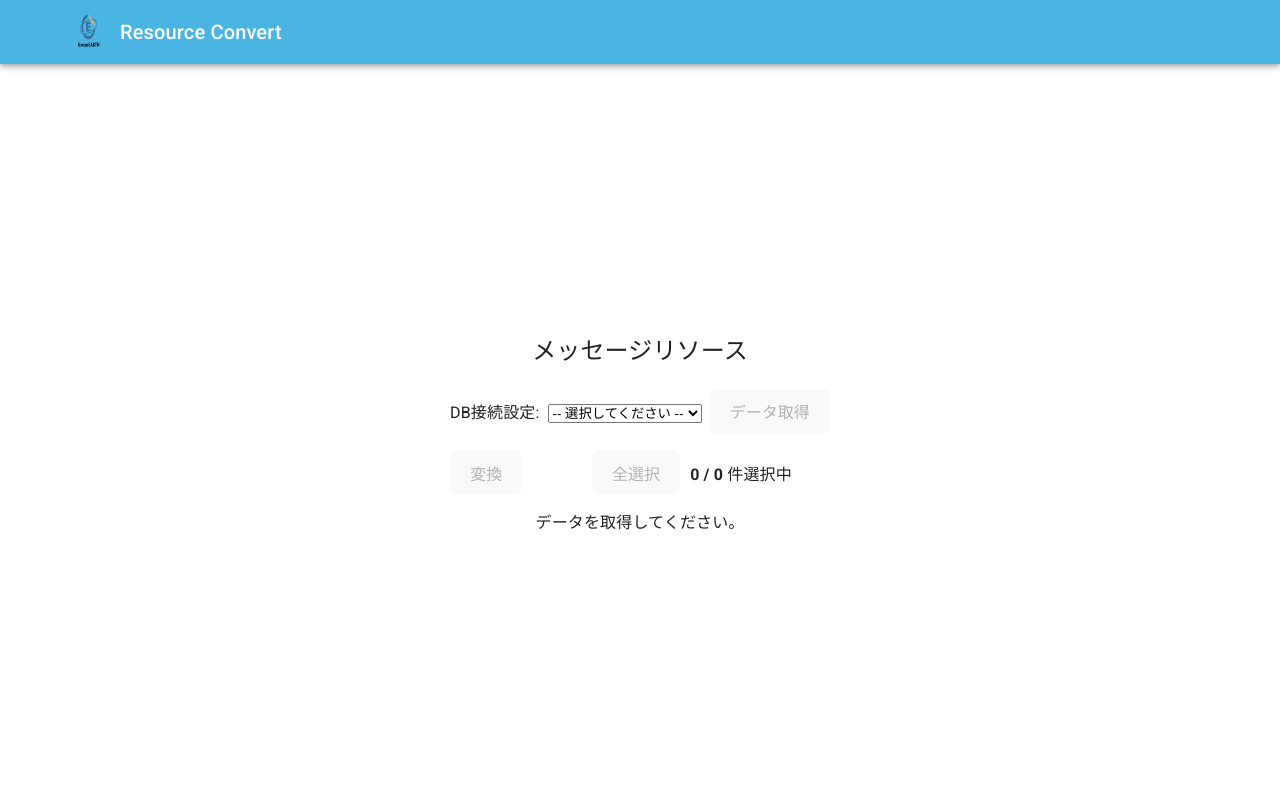
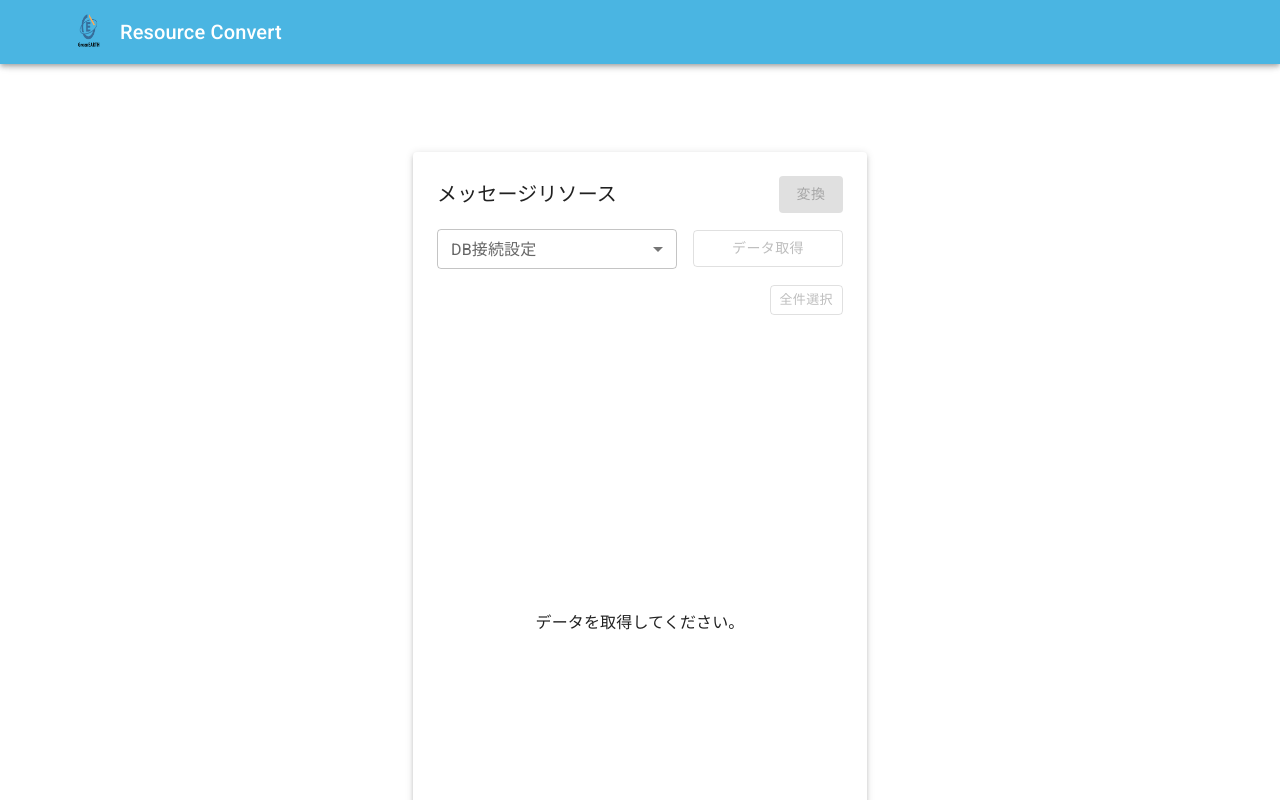
Before and after one commit to shinya-git-jp/ResourceConvert, a React (Vite) app in the folder view/: page /message-resource in a window 1280 px wide. Shown: the top 800 px of the page. Built offline with nearby package versions, Linux system fonts and the light colour scheme; some icons are missing.

Commit message:
メッセージリソース一覧表示画面のデザイン修正

```diff
--- a/view/index.html
+++ b/view/index.html
@@ -5,7 +5,7 @@
     <!-- <link rel="icon" type="image/svg+xml" href="/vite.svg" /> -->
      <link rel="icon" type="image/png" href="/icon.png" />
     <meta name="viewport" content="width=device-width, initial-scale=1.0" />
-    <title>practice</title>
+    <title>Resource Convert</title>
     <link
       rel="stylesheet"
       href="https://fonts.googleapis.com/css?family=Roboto:300,400,500,700&display=swap"
--- a/view/src/errorMessage/ErrorMessageDisplay.tsx
+++ b/view/src/errorMessage/ErrorMessageDisplay.tsx
@@ -150,6 +150,7 @@ const ErrorMessageDisplay: React.FC = () => {
         <table className="w-full border-collapse border border-gray-400 text-sm">
           <thead className="bg-gray-200">
             <tr>
+              <th className="border border-gray-400 p-2">選択</th>
               <th className="border border-gray-400 p-2">ObjectID</th>
               <th className="border border-gray-400 p-2">ErrorNo</th>
               <th className="border border-gray-400 p-2">ErrorType</th>
--- a/view/src/message/MessageResourceDisplay.tsx
+++ b/view/src/message/MessageResourceDisplay.tsx
@@ -1,7 +1,30 @@
 import { useEffect, useState } from "react";
 import { useNavigate } from "react-router-dom";
-import "../App.css";
-import type { DbConfig } from "../types/DbConfig"; // DbConfig をインポート
+// import "../App.css";
+import type { DbConfig } from "../types/DbConfig";
+
+// MUIコンポーネントをインポート
+import {
+  Container,
+  Paper,
+  Box,
+  Typography,
+  FormControl,
+  InputLabel,
+  Select,
+  MenuItem,
+  Button,
+  TableContainer,
+  Table,
+  TableHead,
+  TableBody,
+  TableRow,
+  TableCell,
+  Checkbox,
+  CircularProgress,
+  TextField,
+  type SelectChangeEvent,
+} from "@mui/material";
 
 interface SLocalizationLabel {
   objectID: string;
@@ -20,9 +43,11 @@ interface EditableLabel extends SLocalizationLabel {
 // DbConnection.tsx からキーを拝借
 const LOCAL_STORAGE_KEY = "dbConfigs";
 
+const TABLE_AREA_MIN_HEIGHT_PX = 600;
+
 function MessageResourceDisplay() {
   const [labels, setLabels] = useState<EditableLabel[]>([]);
-  const [loading, setLoading] = useState(false); // 初期状態は false に
+  const [loading, setLoading] = useState(false);
   const navigate = useNavigate();
 
   // DB接続設定関連の state
@@ -38,9 +63,6 @@ function MessageResourceDisplay() {
     if (saved) {
       const configs: DbConfig[] = JSON.parse(saved);
       setDbConfigs(configs);
-      // if (configs.length > 0) {
-      //   setSelectedConfigName(configs[0].name); // デフォルトで最初の設定を選択
-      // }
     }
   }, []);
 
@@ -53,16 +75,15 @@ function MessageResourceDisplay() {
     }
 
     setLoading(true);
-    setLabels([]); // 取得前にリストをクリア
+    // setLabels([]); // 取得前にリストをクリア
     setSelectedObjectIDs(new Set());
 
-    // DB接続情報をPOSTで送信する
     fetch("http://localhost:8080/api/labels/fetch", {
-      method: "POST", // POSTメソッドに変更
+      method: "POST",
       headers: {
         "Content-Type": "application/json",
       },
-      body: JSON.stringify(selectedConfig), // 選択したDB設定を送信
+      body: JSON.stringify(selectedConfig),
     })
       .then((response) => {
         if (!response.ok) {
@@ -71,7 +92,6 @@ function MessageResourceDisplay() {
         return response.json();
       })
       .then((data: SLocalizationLabel[]) => {
-        // EditableLabel に変換 (messageId を空で初期化)
         const editableData = data.map(d => ({ ...d, messageId: "" }));
         setLabels(editableData);
         setLoading(false);
@@ -79,13 +99,13 @@ function MessageResourceDisplay() {
       .catch((error) => {
         console.error(error);
         alert(error.message || "データ取得に失敗しました");
+        setLabels([]);
         setLoading(false);
       });
   };
 
   // 変換画面への遷移
   const handleConvert = () => {
-    // 選択されているラベルのみをフィルタリング
     const selectedLabels = labels.filter(label =>
       selectedObjectIDs.has(label.objectID)
     );
@@ -116,7 +136,7 @@ function MessageResourceDisplay() {
   };
 
   const handleSelectAll = () => {
-    if (selectedObjectIDs.size === labels.length) {
+    if (isAllSelected) {
       setSelectedObjectIDs(new Set());
     } else {
       const allObjectIDs = new Set(labels.map(l => l.objectID));
@@ -127,73 +147,127 @@ function MessageResourceDisplay() {
   const isAllSelected = labels.length > 0 && selectedObjectIDs.size === labels.length;
 
   return (
-    <div className="App">
-      <h2>メッセージリソース</h2>
+    <Container maxWidth="lg" sx={{ mt: 4 }}>
+      <Paper elevation={3} sx={{ p: 3 , overflowX:'auto'}}>
 
-      <div style={{ marginBottom: "16px" }}>
-        <label>DB接続設定:
-          <select
-            value={selectedConfigName}
-            onChange={(e) => setSelectedConfigName(e.target.value)}
-            style={{ marginLeft: "8px", marginRight: "8px" }}
+        <Box
+          sx={{
+            display: "flex",
+            justifyContent: "space-between",
+            alignItems: "center",
+            mb: 2,
+          }}
         >
-            <option value="">-- 選択してください --</option>
-            {dbConfigs.map(config => (
-              <option key={config.name} value={config.name}>
-                {config.name}
-              </option>
-            ))}
-          </select>
-        </label>
-        <button onClick={handleFetchData} disabled={loading || !selectedConfigName}>
-          {loading ? "読み込み中..." : "データ取得"}
-        </button>
-      </div>
-
-      <div style={{ margin: "10px 0", display: "flex", justifyContent: "space-between", alignItems: "center", maxWidth: "90%" }}>
-        <button
+          <Typography variant="h6">
+            メッセージリソース
+          </Typography>
+          <Button
+            variant="contained"
             onClick={handleConvert}
             disabled={selectedObjectIDs.size === 0}
           >
             変換
-        </button>
-        <div>
-          <button onClick={handleSelectAll} disabled={labels.length === 0} style={{ marginRight: "10px" }}>
-            {isAllSelected ? "全解除" : "全選択"}
-          </button>
-          <strong>{selectedObjectIDs.size} / {labels.length} 件選択中</strong>
-        </div>
-      </div>
+          </Button>
+        </Box>
 
-      {loading && <div className="p-4">読み込み中...</div>}
+        <Box sx={{ display: "flex", alignItems: "center", mb: 2 }}>
+          <FormControl sx={{ minWidth: 240, mr: 2 }} size="small">
+            <InputLabel id="db-config-select-label">DB接続設定</InputLabel>
+            <Select
+              labelId="db-config-select-label"
+              label="DB接続設定"
+              value={selectedConfigName}
+              onChange={(e: SelectChangeEvent<string>) => setSelectedConfigName(e.target.value)}
+            >
+              <MenuItem value="">
+                <em>-- 選択してください --</em>
+              </MenuItem>
+              {dbConfigs.map(config => (
+                <MenuItem key={config.name} value={config.name}>
+                  {config.name}
+                </MenuItem>
+              ))}
+            </Select>
+          </FormControl>
+          <Button
+            sx={{ minWidth: '150px' }}
+            variant="outlined"
+            onClick={handleFetchData}
+            disabled={loading || !selectedConfigName}
+          >
+            {loading ? <CircularProgress size={24} sx={{mr: 1}} /> : null}
+            {loading ? "読み込み中..." : "データ取得"}
+          </Button>
+        </Box>
 
-      {!loading && labels.length > 0 && (
-        <table>
-          <thead>
-            <tr>
-              <th>メッセージID</th>
-              <th>Object ID</th>
-              <th>Category</th>
-              <th>Country1</th>
-              <th>Country2</th>
-              <th>Country3</th>
-              <th>Country4</th>
-              <th>Country5</th>
-            </tr>
-          </thead>
-          <tbody>
+        <Box sx={{ display: 'flex', justifyContent: 'flex-end', alignItems: 'center', mb: 1, minHeight: '30px' }}>
+          {labels.length > 0 && (
+            <Typography variant="body2" color="text.secondary" sx={{ mr: 3 }}>
+              <strong>{selectedObjectIDs.size} / {labels.length}</strong> 件選択中
+            </Typography>
+          )}
+          <Button
+                onClick={handleSelectAll}
+                size="small"
+                variant="outlined"
+                disabled={labels.length === 0}
+              >
+                {isAllSelected ? '全件解除' : '全件選択'}
+          </Button>
+        </Box>
+
+          {loading && (
+            <Box
+              sx={{
+                display: "flex",
+                justifyContent: "center",
+                alignItems: 'center',
+                p: 4,
+                minHeight: TABLE_AREA_MIN_HEIGHT_PX,
+              }}
+            >
+              <CircularProgress />
+            </Box>
+          )}
+
+        {labels.length > 0 && (
+          <TableContainer sx={{ maxHeight: TABLE_AREA_MIN_HEIGHT_PX, }}>
+            <Table stickyHeader>
+              <TableHead>
+                <TableRow>
+                  <TableCell padding="checkbox" sx={{ minWidth: 60 }}>
+                  </TableCell>
+                  <TableCell sx={{ minWidth: 170 }}>メッセージID</TableCell>
+                  <TableCell sx={{ minWidth: 150 }}>Object ID</TableCell>
+                  <TableCell sx={{ minWidth: 150 }}>Category</TableCell>
+                  <TableCell sx={{ minWidth: 200 }}>Country1</TableCell>
+                  <TableCell sx={{ minWidth: 200 }}>Country2</TableCell>
+                  <TableCell sx={{ minWidth: 200 }}>Country3</TableCell>
+                  <TableCell sx={{ minWidth: 200 }}>Country4</TableCell>
+                  <TableCell sx={{ minWidth: 200 }}>Country5</TableCell>
+                </TableRow>
+              </TableHead>
+              <TableBody>
                 {labels.map((label) => (
-            <tr key={label.objectID}>
-              <td>
-                <input
-                  type="checkbox"
+                  <TableRow
+                    key={label.objectID}
+                    hover
+                    role="checkbox"
+                    tabIndex={-1}
+                    selected={selectedObjectIDs.has(label.objectID)}
+                    onClick={() => handleToggleSelect(label.objectID)}
+                    sx={{ cursor: 'pointer' }}
+                  >
+                    <TableCell padding="checkbox">
+                      <Checkbox
+                        color="primary"
                         checked={selectedObjectIDs.has(label.objectID)}
-                  onChange={() => handleToggleSelect(label.objectID)}
                       />
-              </td>
-              <td>
-                <input
-                  type="text"
+                    </TableCell>
+                    <TableCell onClick={(e) => e.stopPropagation()}>
+                      <TextField
+                        variant="standard"
+                        size="small"
                         value={label.messageId ?? ""}
                         placeholder="任意で入力"
                         onChange={(e) => {
@@ -204,24 +278,40 @@ function MessageResourceDisplay() {
                           );
                           setLabels(newLabels);
                         }}
+                        sx={{ minWidth: 150 }}
                       />
-              </td>
-              <td>{label.objectID}</td>
-              <td>{label.categoryName}</td>
-              <td>{label.country1}</td>
-              <td>{label.country2}</td>
-              <td>{label.country3}</td>
-              <td>{label.country4}</td>
-              <td>{label.country5}</td>
-            </tr>
+                    </TableCell>
+                    <TableCell>{label.objectID}</TableCell>
+                    <TableCell>{label.categoryName}</TableCell>
+                    <TableCell>{label.country1}</TableCell>
+                    <TableCell>{label.country2}</TableCell>
+                    <TableCell>{label.country3}</TableCell>
+                    <TableCell>{label.country4}</TableCell>
+                    <TableCell>{label.country5}</TableCell>
+                  </TableRow>
                 ))}
-          </tbody>
-        </table>
+              </TableBody>
+            </Table>
+          </TableContainer>
         )}
-      {!loading && labels.length === 0 && (
-          <p>データを取得してください。</p>
+
+        {labels.length === 0 && (
+          <Box
+            sx={{
+              display: "flex",
+              justifyContent: "center",
+              alignItems: 'center',
+              p: 4,
+              minHeight: TABLE_AREA_MIN_HEIGHT_PX,
+            }}
+          >
+          <Typography sx={{ p: 4, textAlign: 'center' }}>
+            データを取得してください。
+          </Typography>
+        </Box>
         )}
-    </div>
+      </Paper>
+    </Container>
   );
 }
 
```
Lines whose indentation alone changed are shown as unchanged.
